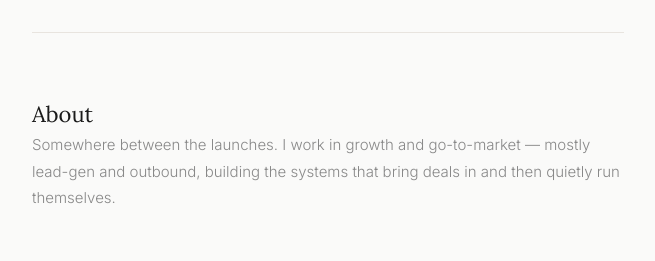
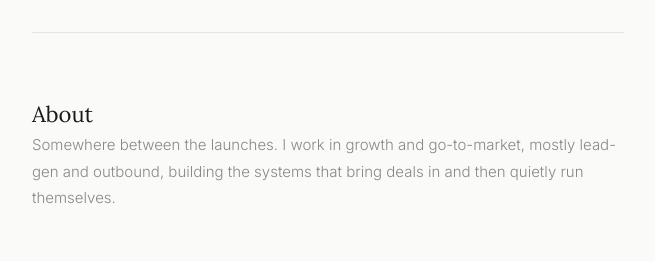
Before and after one commit to Daraashan/darshan-portfolio, a Nuxt app: page / in a window 1280 px wide. Shown: the part 2020-2281 px from the top of the page, without its empty margins (312-967 px from the left). Built offline with nearby package versions, Linux system fonts and the light colour scheme; no server answers.

Commit message:
Remove em dashes

```diff
--- a/pages/index.vue
+++ b/pages/index.vue
@@ -85,7 +85,7 @@
     <section id="about" class="section" ref="aboutRef" :class="{ visible: aboutVisible }">
       <h2 class="section-heading">About</h2>
       <div class="about-body">
-        <p>Somewhere between the launches. I work in growth and go-to-market — mostly lead-gen and outbound, building the systems that bring deals in and then quietly run themselves.</p>
+        <p>Somewhere between the launches. I work in growth and go-to-market, mostly lead-gen and outbound, building the systems that bring deals in and then quietly run themselves.</p>
       </div>
     </section>
 
@@ -229,7 +229,7 @@ const photos = [
 const recs = [
   { type: 'Film', title: 'Good Will Hunting', meta: 'Gus Van Sant · 1997', quotes: [
     "It's not your fault.",
-    "You're not perfect, sport. And let me save you the suspense — this girl you met, she isn't perfect either.",
+    "You're not perfect, sport. And let me save you the suspense: this girl you met, she isn't perfect either.",
     "Some people can't believe in themselves until someone else believes in them first.",
     "Do you like apples? Well I got her number. How do you like them apples?",
   ]},
```
